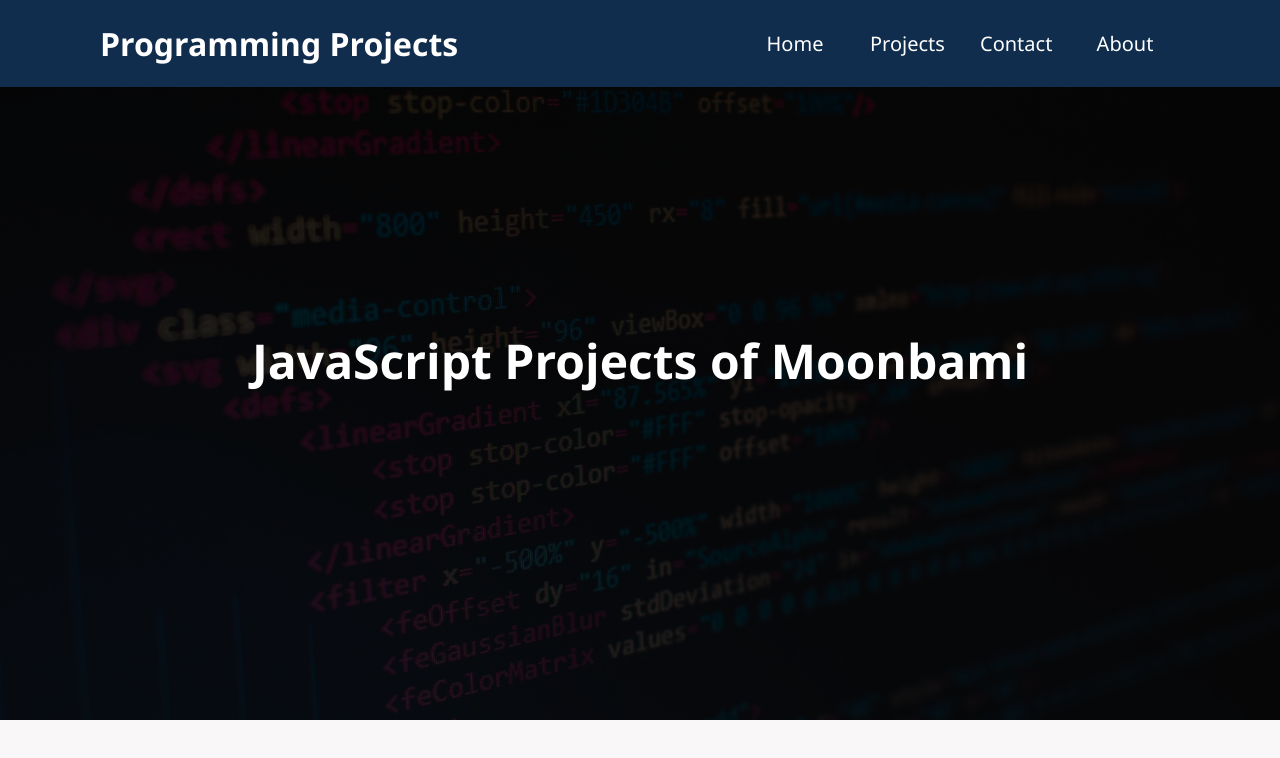
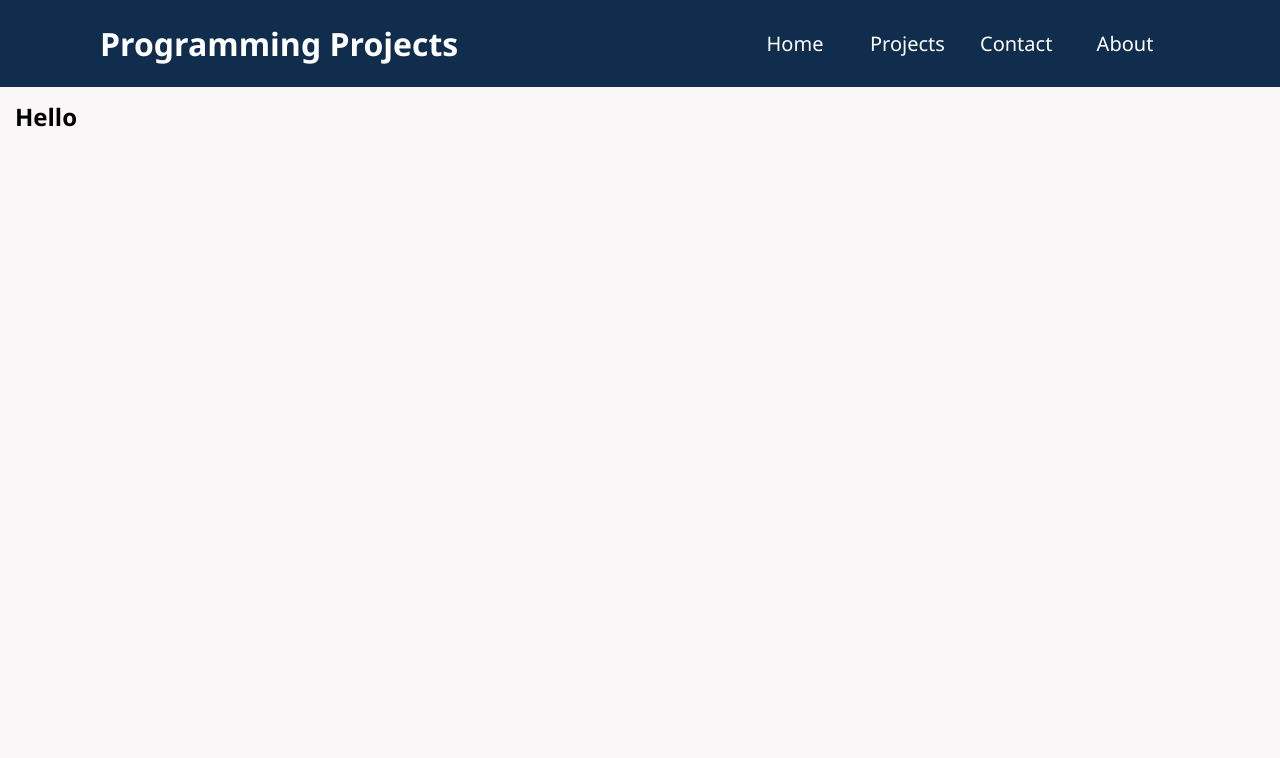
Before and after one commit to MoonbamiOfficial/program-projects, a React (Vite) app: page /projects in a window 1280 px wide. Shown: the top 758 px of the page. Built offline with nearby package versions, Linux system fonts and the light colour scheme.

Commit message:
feat: add projects section

```diff
--- a/src/App.jsx
+++ b/src/App.jsx
@@ -1,14 +1,27 @@
 
-import Header from './Header'
-import Hero from './Hero'
-import './css/defaults.css'
+import { BrowserRouter as Router, Route, Switch } from 'react-router-dom';
+import Header from './Header';
+import Projects from './Projects';
+import Home from './Home';
+import './css/defaults.css';
 
 function App() {
   return (
-      <div className="App">
-        <Header />
-        <Hero />
-      </div>
+      <Router>
+        <div className="App">
+          <Header />
+          <main>
+            <Switch>
+              <Route exact path="/home">
+                <Home />
+              </Route>
+              <Route path="/projects">
+                <Projects />
+              </Route>
+            </Switch>
+          </main>
+        </div>
+      </Router>
   )
 }
 
--- a/src/Header.jsx
+++ b/src/Header.jsx
@@ -1,15 +1,16 @@
 
+import { Link } from 'react-router-dom';
 import './css/header.css'
 
 const Header = () => {
   return (
     <header>
-      <h1><a href="../index.html">Programming Projects</a></h1>
+      <h1><Link to="/home">Programming Projects</Link></h1>
       <nav>
-        <a href="../index.html">Home</a>
-        <a href="">Projects</a>
-        <a href="">Contact</a>
-        <a href="">About</a>
+        <Link to="/home">Home</Link>
+        <Link to="/projects">Projects</Link>
+        <Link to="">Contact</Link>
+        <Link to="">About</Link>
       </nav>
     </header>
   );
--- /dev/null
+++ b/src/Projects.jsx
@@ -0,0 +1,12 @@
+
+import './css/style-projects.css';
+
+const Projects = () => {
+  return (
+    <section className="projects-section">
+      <h2>Hello</h2>
+    </section>
+  );
+}
+
+export default Projects;
--- a/src/main.jsx
+++ b/src/main.jsx
@@ -1,6 +1,6 @@
-import React from 'react'
-import ReactDOM from 'react-dom/client'
-import App from './App.jsx'
+import React from 'react';
+import ReactDOM from 'react-dom/client';
+import App from './App.jsx';
 
 ReactDOM.createRoot(document.getElementById('root')).render(
   <React.StrictMode>
```
Also changed, not shown: src/Home.jsx (renamed from src/Hero.jsx, +4 -4 lines).
